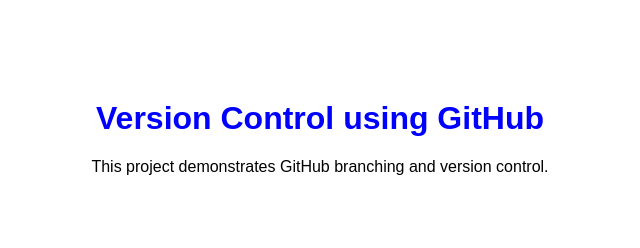
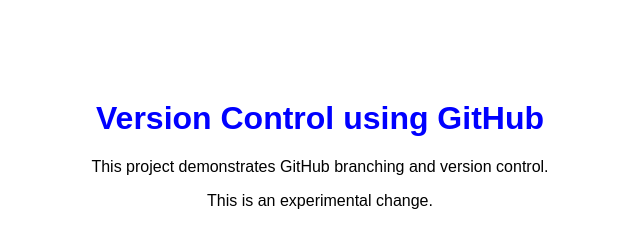
Before and after one commit to swetha-mepco/DevOps-project1, a plain HTML site: page Project1/index.html in a window 1280 px wide. Shown: the whole page, without its empty margins (320-960 px from the left). Drawn offline with Linux system fonts and the light colour scheme.

Commit message:
Add experimental change

```diff
--- a/Project1/index.html
+++ b/Project1/index.html
@@ -7,8 +7,9 @@
 <body>
 
     <h1>Version Control using GitHub</h1>
+    <p>This project demonstrates GitHub branching and version control.</p>
 
-    <p>This project demonstrates GitHub branching and version control.</p>
+    <p>This is an experimental change.</p>
 
 </body>
 </html>
```
